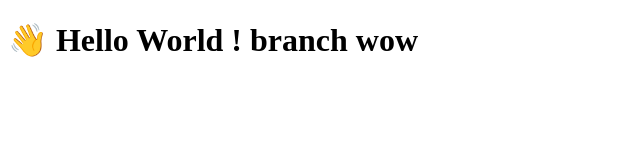
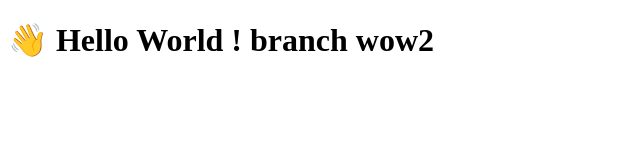
Before and after one commit to tanmoysrt/simple-html-website, a plain HTML site: page index.html in a window 1280 px wide. Shown: the full height of the page, 0-640 px from the left. Drawn offline with Linux system fonts and the light colour scheme.

Commit message:
feat: test hello

```diff
--- a/index.html
+++ b/index.html
@@ -6,6 +6,6 @@
     <title>Just a test</title>
 </head>
 <body>
-    <h1>👋 Hello World ! branch wow </h1>
+    <h1>👋 Hello World ! branch wow2 </h1>
 </body>
 </html>
```
